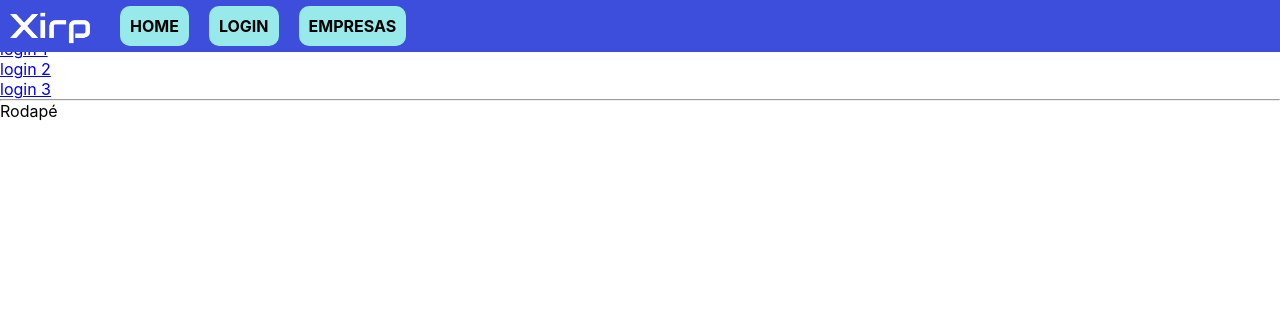
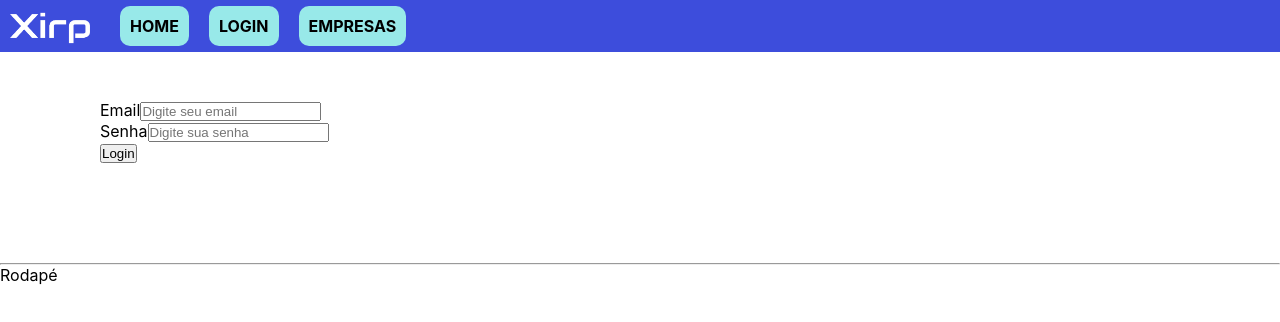
Before and after one commit to rodrigsneto/xirp-app, a React (Vite) app in the folder frontend/: page /login in a window 1280 px wide. Shown: the top 322 px of the page. Built offline with nearby package versions, Linux system fonts and the light colour scheme; no server answers.

Commit message:
Adicionando Login e Ajustando ContentArea

```diff
--- a/frontend/src/components/Body/TableContentArea/index.jsx
+++ b/frontend/src/components/Body/TableContentArea/index.jsx
@@ -32,19 +32,6 @@ export const Td = styled.td`
 `
 
 
-
-
-
-
-
-
-
-
-
-
-
-
-
 const TableContentArea = (props) => {
     return (
         <div className='page-content-area'>
@@ -53,15 +40,15 @@ const TableContentArea = (props) => {
                     <caption><Title>Lista de Empresas Clientes</Title></caption>
                     <thead>
                         <tr>
-                            {props.conteudo.map(item => {
-                                return <Th key={item}>{item}</Th>
+                            {props.conteudo.map((item, i) => {
+                                return <Th key={i}>{item}</Th>
                             })}
                         </tr>
                     </thead>
                     <tbody>
                         {props.empresas.map((item, i) => {
                             return(
-                                <Tr className='td-table' key={i} >
+                                <Tr className='td-table' key={i}>
                                     <Td><img src={item.logo} alt="Logotipo da Empresa" /></Td>
                                     <Td>{item.nomeFantasia}</Td>
                                     <Td>{item.cnpj}</Td>
--- /dev/null
+++ b/frontend/src/components/LoginPage/LoginPage.jsx
@@ -0,0 +1,43 @@
+import { useState } from 'react'
+import './index.css'
+import axios from 'axios'
+
+function LoginPage() {
+  const [email, setEmail] = useState('')
+  const [senha, setSenha] = useState('')
+  const [error, setError] = useState('')
+
+  function handleSubmit(event) {
+    event.preventDefault();
+    axios.post('http://localhost:8800/login', {email, senha})
+    .then(res => console.log(res))
+    // .then(res => setError('Email ou senha inválidos '))
+    .catch( err =>
+      // err => console.log(err)
+      setError('Email ou senha inválidos ' + err)
+    )
+  }
+
+  {console.log(error)}
+
+  return (
+    <div className="form">
+      <form onSubmit={handleSubmit}>
+        <div>
+          <label htmlFor="email">Email</label>
+          <input type="email" placeholder="Digite seu email" onChange={e => setEmail(e.target.value)} />
+        </div>
+        <div>
+          <label htmlFor="senha">Senha</label>
+          <input type="password" placeholder="Digite sua senha" onChange={e => setSenha(e.target.value)} />
+        </div>
+        <button>Login</button>
+        <div>
+          {error}
+        </div>
+      </form>
+    </div>
+  )
+}
+
+export default LoginPage
--- /dev/null
+++ b/frontend/src/components/LoginPage/index.css
@@ -0,0 +1,3 @@
+.form {
+    padding: 100px;
+}
--- a/frontend/src/routes/Login/Login.jsx
+++ b/frontend/src/routes/Login/Login.jsx
@@ -1,18 +1,19 @@
-import { Link } from "react-router-dom"
+import {useEffect, useState} from "react"
+import LoginPage from "../../components/LoginPage/LoginPage"
 
 function Login() {
+  const [data, setData] = useState([])
+
+  useEffect(() => {
+    fetch('http://localhost:8800/usuarios')
+    .then(res => res.json())
+    .then(data => setData(data))
+    .catch(err => console.log(err))
+  }, [])
+
   return (
     <div>
-        <h1>Login</h1>
-        <p>
-          <Link to="/login/1">login 1</Link>
-        </p>
-        <p>
-          <Link to="/login/2">login 2</Link>
-        </p>
-        <p>
-          <Link to="/login/3">login 3</Link>
-        </p>
+      <LoginPage />
     </div>
   )
 }
```
Also changed, not shown: frontend/src/main.jsx (+11 -9 lines).
